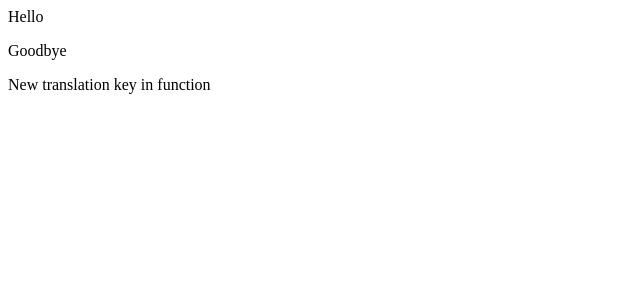
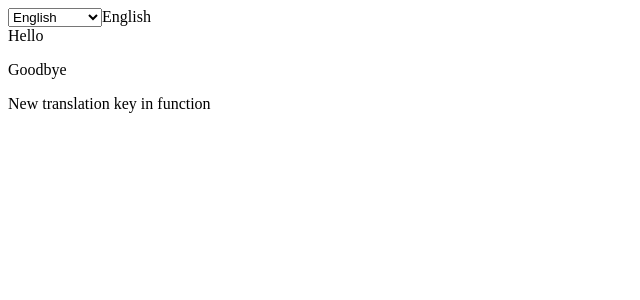
Before and after one commit to tilenpirih/nuxt-i18n-auto-generate-keys, a Nuxt app: page / in a window 1280 px wide. Shown: the top 300 px of the page, without its empty margins (0-640 px from the left). Built offline with nearby package versions, Linux system fonts and the light colour scheme.

Commit message:
feat: implement language switcher component and update translation keys

```diff
--- a/app/app.vue
+++ b/app/app.vue
@@ -1,21 +1,6 @@
-<script setup lang="ts">
-const { t } = useI18n({useScope: 'local'});
-</script>
-
 <template>
     <div>
-        {{ t('Hello') }}
-        <Greeting />
+        <SwitchLanguage />
+        <NuxtPage />
     </div>
 </template>
-
-<i18n lang="json">
-{
-    "en": {
-        "Hello": "Hello"
-    },
-    "sl": {
-        "Hello": "TODO_TRANSLATION: Hello"
-    }
-}
-</i18n>
--- a/app/components/Greeting.vue
+++ b/app/components/Greeting.vue
@@ -18,7 +18,7 @@ function returnNewKey() {
         "New translation key in function": "New translation key in function"
     },
     "sl": {
-        "Goodbye": "Goodbye in german",
+        "Goodbye": "Goodbye in slovenian",
         "New translation key in function": "TODO_TRANSLATION: New translation key in function"
     }
 }
--- /dev/null
+++ b/app/components/SwitchLanguage.vue
@@ -0,0 +1,25 @@
+<script setup lang="ts">
+const { locales, locale, setLocale } = useI18n()
+
+const currentLocale = computed(() =>
+  locales.value.find(l => l.code === locale.value),
+)
+</script>
+
+<template>
+  <div>
+    <select
+      :value="locale"
+      @change="setLocale(($event.target as HTMLSelectElement).value as typeof locale)"
+    >
+      <option
+        v-for="l in locales"
+        :key="l.code"
+        :value="l.code"
+      >
+        {{ l.name }}
+      </option>
+    </select>
+    <span v-if="currentLocale"> {{ currentLocale.name }}</span>
+  </div>
+</template>
--- /dev/null
+++ b/app/components/Test.vue
@@ -0,0 +1,27 @@
+<script lang="ts" setup>
+const { t } = useI18n({ useScope: 'local' })
+console.log(t('test translation key in script'));
+</script>
+
+<template>
+    <div>
+        {{ t('test translation key') }}
+    </div>
+</template>
+
+<style lang="scss" scoped>
+
+</style>
+
+<i18n lang="json">
+{
+    "en": {
+        "test translation key": "test translation key",
+        "test translation key in script": "test translation key in script"
+    },
+    "sl": {
+        "test translation key": "TODO_TRANSLATION: test translation key",
+        "test translation key in script": "TODO_TRANSLATION: test translation key in script"
+    }
+}
+</i18n>
--- a/app/composables/composableExample.ts
+++ b/app/composables/composableExample.ts
@@ -1,3 +1,4 @@
 export function translationKeyInComposable() {
+    console.log($t('new translation key in composabels'));
     return $t('Translation key in composable');
 }
--- /dev/null
+++ b/app/pages/index.vue
@@ -0,0 +1,21 @@
+<script setup lang="ts">
+const { t } = useI18n({ useScope: 'local' })
+</script>
+
+<template>
+    <div>
+        {{ t('Hello') }}
+        <Greeting />
+    </div>
+</template>
+
+<i18n lang="json">
+{
+    "en": {
+        "Hello": "Hello"
+    },
+    "sl": {
+        "Hello": "TODO_TRANSLATION: Hello"
+    }
+}
+</i18n>
--- a/i18n/locales/en.json
+++ b/i18n/locales/en.json
@@ -1,4 +1,5 @@
 {
     "Translation key in composable": "Translation key in composable",
-    "Translation key in utils": "Translation key in utils"
+    "Translation key in utils": "Translation key in utils",
+    "new translation key in composabels": "new translation key in composabels"
 }
--- a/i18n/locales/sl.json
+++ b/i18n/locales/sl.json
@@ -1,4 +1,5 @@
 {
     "Translation key in composable": "TODO_TRANSLATION: Translation key in composable",
-    "Translation key in utils": "TODO_TRANSLATION: Translation key in utils"
+    "Translation key in utils": "TODO_TRANSLATION: Translation key in utils",
+    "new translation key in composabels": "TODO_TRANSLATION: new translation key in composabels"
 }
--- a/nuxt.config.ts
+++ b/nuxt.config.ts
@@ -1,5 +1,5 @@
 // https://nuxt.com/docs/api/configuration/nuxt-config
-import i18nLocales from './i18n.locales.json'
+import i18nLocales from './i18n/i18n.locales.json'
 
 export default defineNuxtConfig({
   compatibilityDate: '2025-07-15',
```
Also changed, not shown: i18n/i18n.locales.json (renamed from i18n.locales.json).
